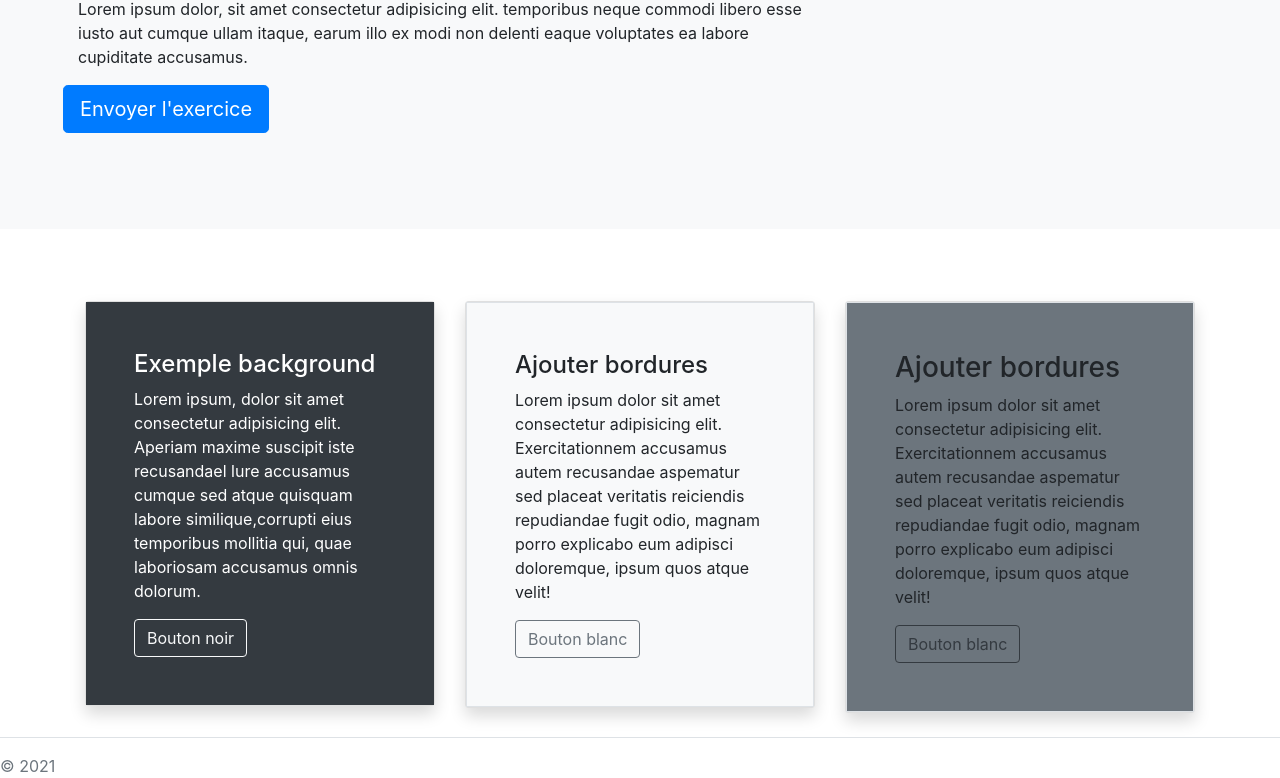
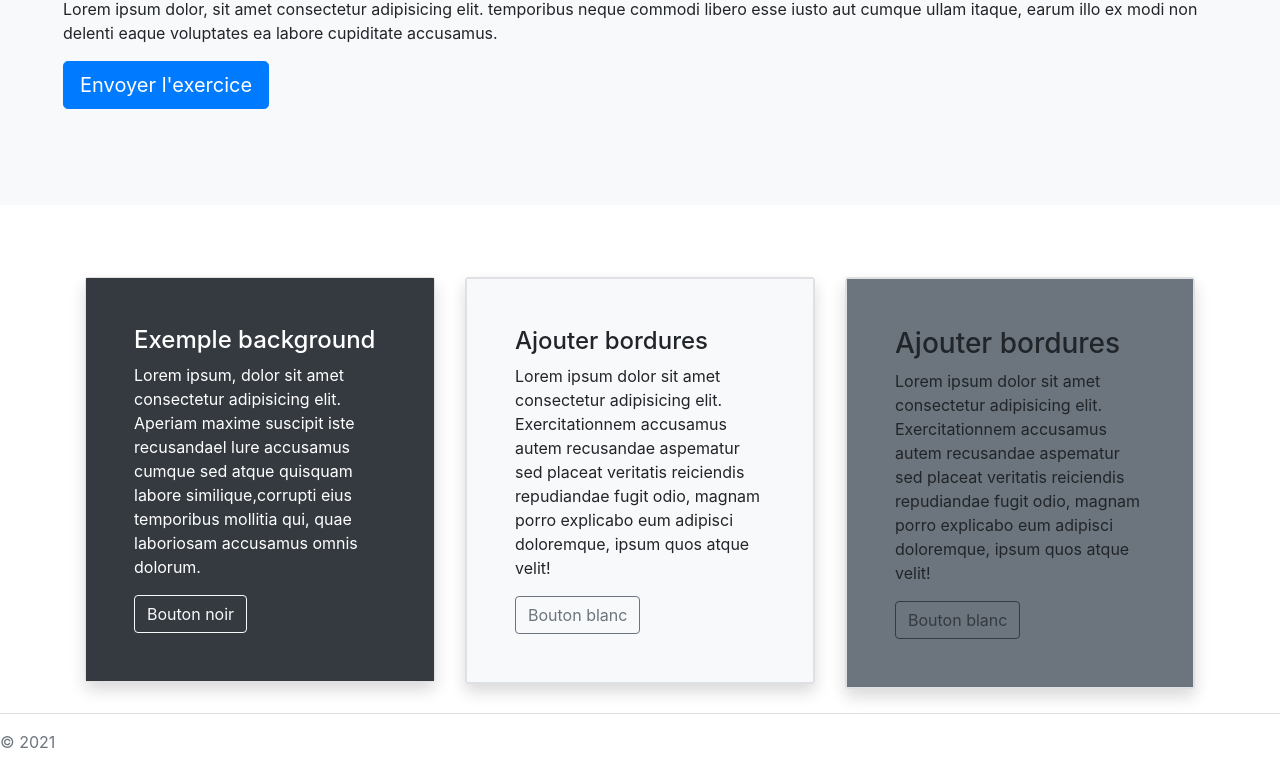
Before and after one commit to hayat-ahammar/exemple, a plain HTML site: page index.html in a window 1280 px wide. Shown: the part 145-923 px from the top of the page. After the commit the page ends 899 px from the top, so only its background shows below. Drawn offline with nearby package versions, Linux system fonts and the light colour scheme.

Commit message:
Update index.html

```diff
--- a/index.html
+++ b/index.html
@@ -20,7 +20,7 @@
             <div class="p-5 mb-4 bg-light rounded-3">
                 <div class="container-fluid py-5">
                     <h2 class="display-5 fw-blod">Controle de Bootstrap</h2>
-                    <p class="col-md-8 fs-4">
+
                         Lorem ipsum dolor, sit amet consectetur adipisicing elit. temporibus neque commodi libero esse
                         iusto aut cumque ullam itaque, earum illo ex modi non delenti eaque voluptates ea labore
                         cupiditate accusamus.
```
